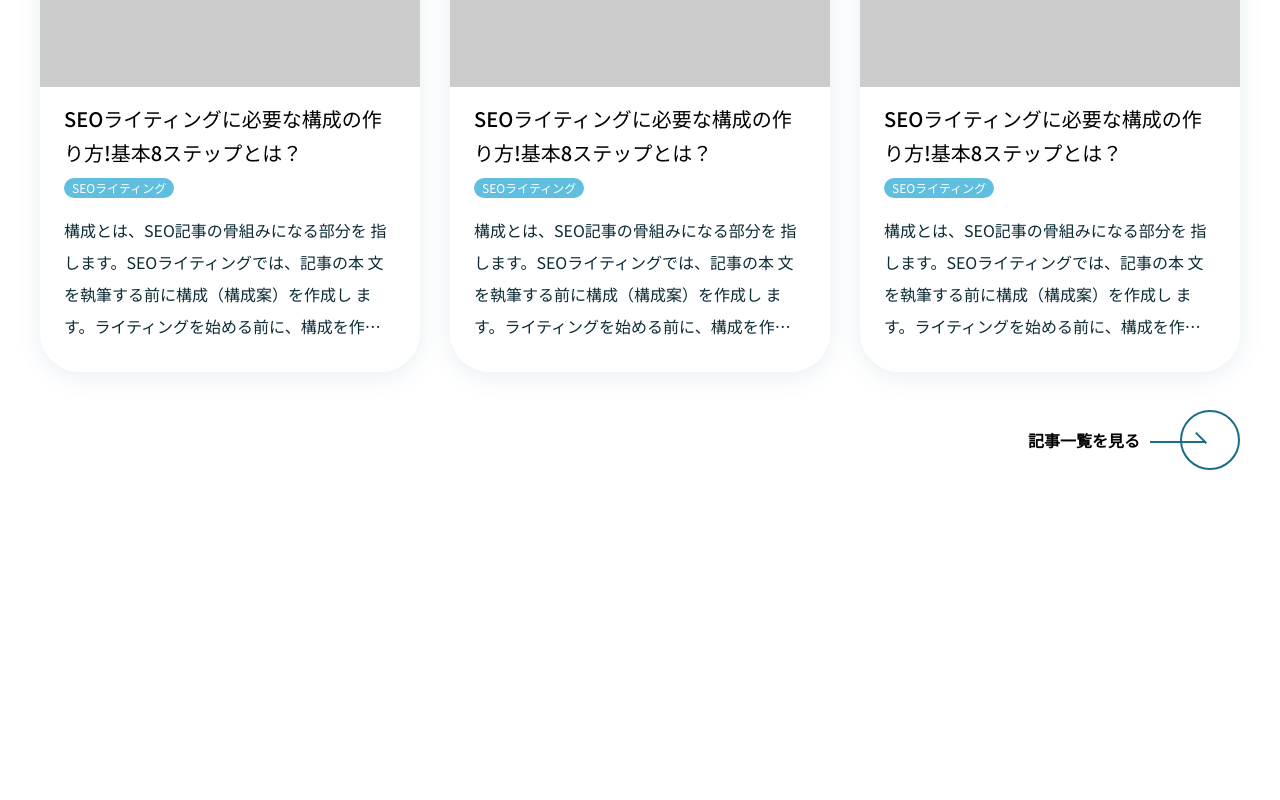
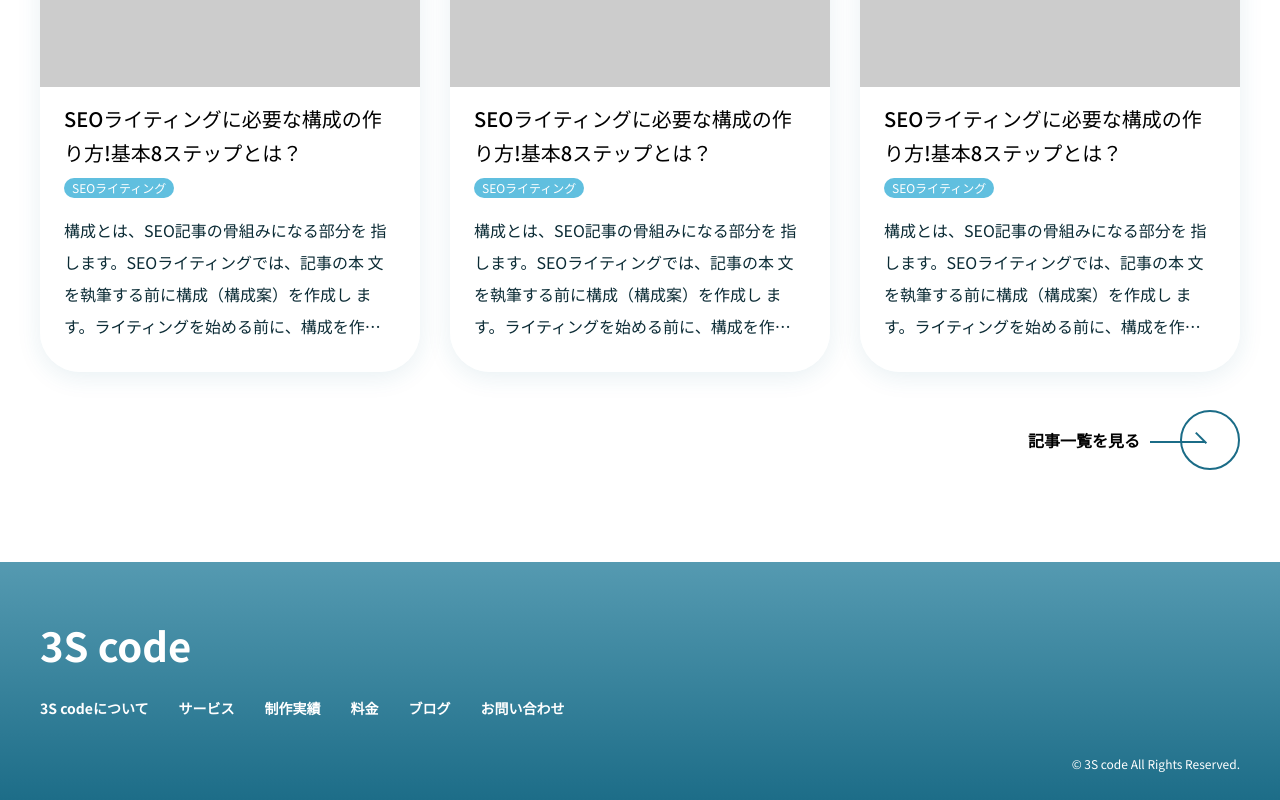
Before and after one commit to masayan-git/3s-code-react, a Next.js app: page / in a window 1280 px wide. Shown: the part 5953-6753 px from the top of the page. Before the commit the page ends 6515 px from the top, so only its background shows below. Built offline with nearby package versions, Linux system fonts and the light colour scheme.

Commit message:
footerの作成

```diff
--- /dev/null
+++ b/src/components/footer/index.module.scss
@@ -0,0 +1,67 @@
+@use "@/styles/core/variables" as *;
+@use "@/styles/core/mixin" as *;
+@use "@/styles/utility/inner" as *;
+
+.container {
+  padding-top: 60px;
+  padding-bottom: 30px;
+  background: linear-gradient(180deg, #559ab1, #1d6d88);
+
+  @include mq("max", "md") {
+    padding-top: 30px;
+  }
+}
+
+.inner {
+  @include u-inner;
+}
+
+.content {
+  color: $white;
+  display: flex;
+  flex-direction: column;
+  row-gap: 30px;
+}
+
+.titleLink {
+  font-size: 40px;
+  font-weight: $bold;
+
+  @include link-hover-action-opacity;
+}
+
+.navLists {
+  display: flex;
+  align-items: center;
+  flex-wrap: wrap;
+  gap: 30px;
+
+  @include mq("max", "md") {
+    display: grid;
+    grid-template-columns: repeat(2, 1fr);
+    justify-content: center;
+  }
+}
+
+.navLink {
+  font-size: 14px;
+  font-weight: $bold;
+  padding-block: 4px;
+
+  @include link-hover-action-opacity;
+}
+
+.copyArea {
+  padding-top: 40px;
+  display: flex;
+  justify-content: flex-end;
+
+  @include mq("max", "md") {
+    justify-content: center;
+  }
+}
+
+.copy {
+  font-size: 12px;
+  color: $white;
+}
--- /dev/null
+++ b/src/components/footer/index.tsx
@@ -0,0 +1,39 @@
+import Link from "next/link";
+
+import { menuData } from "@/data/menuData";
+
+import styles from "./index.module.scss";
+
+const Footer = () => {
+  return (
+    <footer className={styles.container}>
+      <div className={styles.inner}>
+        <div className={styles.content}>
+          <h2>
+            <Link href="/" className={styles.titleLink}>
+              3S code
+            </Link>
+          </h2>
+          <nav>
+            <ul className={styles.navLists}>
+              {menuData.map((item, index) => (
+                <li key={index}>
+                  <Link href={item.href} className={styles.navLink}>
+                    {item.label}
+                  </Link>
+                </li>
+              ))}
+            </ul>
+          </nav>
+        </div>
+        <div className={styles.copyArea}>
+          <small className={styles.copy}>
+            ©︎ 3S code All Rights Reserved.
+          </small>
+        </div>
+      </div>
+    </footer>
+  );
+};
+
+export default Footer;
--- a/src/components/header/index.tsx
+++ b/src/components/header/index.tsx
@@ -1,34 +1,9 @@
 import Link from "next/link";
 import { type FC, useState } from "react";
 
+import { menuData } from "@/data/menuData";
+
 import styles from "./index.module.scss";
-
-const navItems = [
-  {
-    label: "3S codeについて",
-    href: "/",
-  },
-  {
-    label: "サービス",
-    href: "/",
-  },
-  {
-    label: "制作実績",
-    href: "/",
-  },
-  {
-    label: "料金",
-    href: "/",
-  },
-  {
-    label: "ブログ",
-    href: "/",
-  },
-  {
-    label: "お問い合わせ",
-    href: "/",
-  },
-];
 
 const Header: FC = () => {
   const [active, setActive] = useState(false);
@@ -52,7 +27,7 @@ const Header: FC = () => {
         </h1>
         <nav>
           <ul className={styles.navLists}>
-            {navItems.map((item, index) => (
+            {menuData.map((item, index) => (
               <li key={index}>
                 <Link
                   href={item.href}
--- /dev/null
+++ b/src/data/menuData.ts
@@ -0,0 +1,26 @@
+export const menuData = [
+  {
+    label: "3S codeについて",
+    href: "/",
+  },
+  {
+    label: "サービス",
+    href: "/",
+  },
+  {
+    label: "制作実績",
+    href: "/",
+  },
+  {
+    label: "料金",
+    href: "/",
+  },
+  {
+    label: "ブログ",
+    href: "/",
+  },
+  {
+    label: "お問い合わせ",
+    href: "/",
+  },
+];
--- a/src/layouts/main/index.tsx
+++ b/src/layouts/main/index.tsx
@@ -1,14 +1,16 @@
 import NextHeadSeo from "next-head-seo";
 
+import Footer from "@/components/footer";
 import Header from "@/components/header";
 import type { LayoutProps } from "@/types";
 
 const MainLayout = ({ page, children, description }: LayoutProps) => {
   return (
     <>
-      <NextHeadSeo title={`3Scode - ${page}`} description={description} />
+      <NextHeadSeo title={`3S code - ${page}`} description={description} />
       <Header />
       <main>{children}</main>
+      <Footer />
     </>
   );
 };
```
